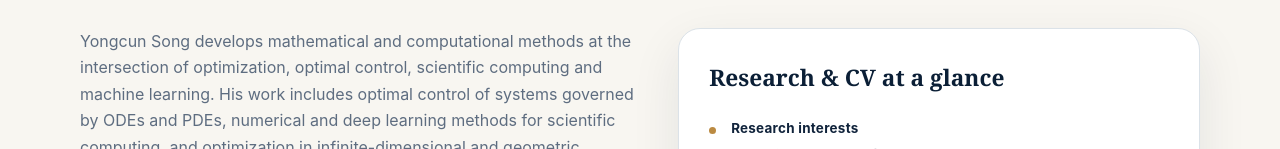
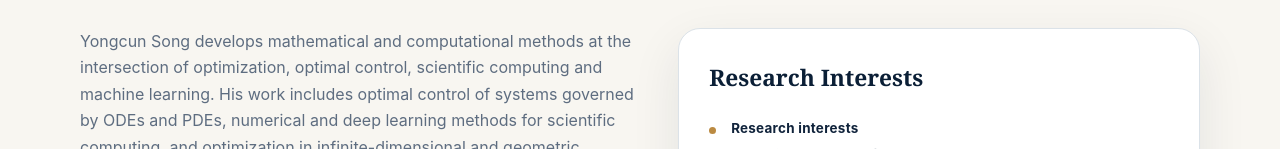
Before and after one commit to ysong307/yongcun.song, a plain HTML site: page index.html in a window 1280 px wide. Shown: the part 782-931 px from the top of the page. Drawn offline with Linux system fonts and the light colour scheme.

Commit message:
Rename research interests panel

```diff
--- a/index.html
+++ b/index.html
@@ -1035,8 +1035,8 @@
           <p>He also studies federated and privacy-preserving learning, including efficient distributed optimization, data reconstruction attacks and optimal privacy allocation. His current research also includes using control theory to investigate neural ODEs and network architecture, and designing and analyzing neural PDE solvers. These directions offer doctoral research opportunities across mathematics, computation and AI.</p>
           <p><strong>Academic profile.</strong> Yongcun received his PhD in Mathematics from the University of Hong Kong in 2021. Before joining NTU, he was an Assistant Professor at City University of Hong Kong and an Alexander von Humboldt Research Fellow at Friedrich-Alexander-Universität Erlangen–Nürnberg.</p>
         </div>
-        <aside class="info-panel" aria-label="Research and curriculum vitae at a glance">
-          <h3>Research &amp; CV at a glance</h3>
+        <aside class="info-panel" aria-label="Research interests and selected distinctions">
+          <h3>Research Interests</h3>
           <ul class="details">
             <li><b>Research interests</b>
               <ul class="detail-items">
```
